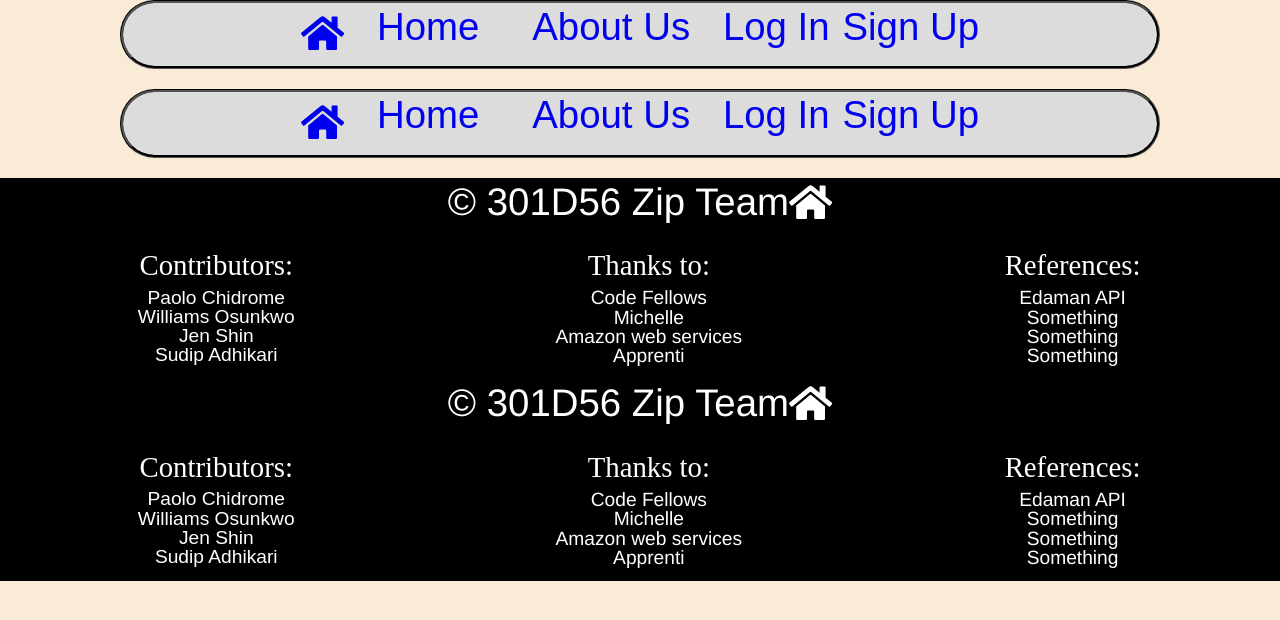
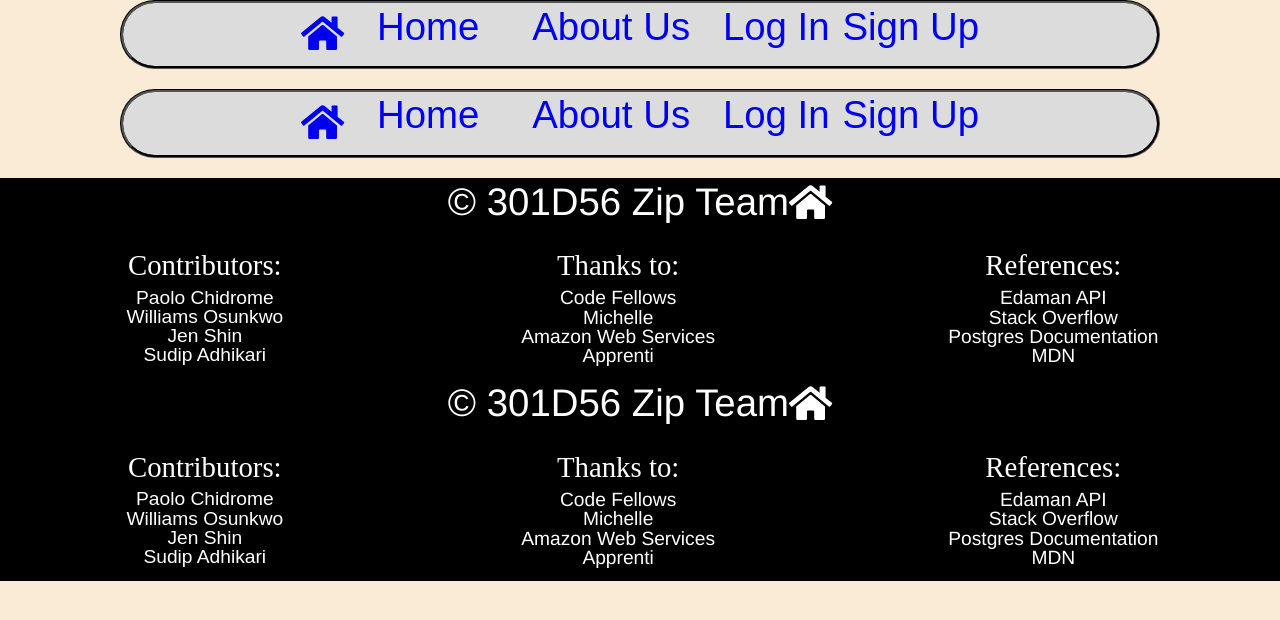
Before and after one commit to chidrome/recipes-client-side, a React (Create React App) app: page /allResults in a window 1280 px wide. Shown: the top 620 px of the page. Built offline with nearby package versions, Linux system fonts and the light colour scheme; the HTML template or start-up script is replaced by a standard one; a web font is replaced by a local one.

Commit message:
added route to see all, footer

```diff
--- a/src/components/FooterTitle.js
+++ b/src/components/FooterTitle.js
@@ -41,16 +41,16 @@ export default class FooterTitle extends Component {
             <p>Thanks to:</p>
             <li>Code Fellows</li>
             <li>Michelle</li>
-            <li>Amazon web services</li>
+            <li>Amazon Web Services</li>
             <li>Apprenti</li>
           </ul>
 
           <ul className = 'references'>
             <p>References:</p>
             <li>Edaman API</li>
-            <li>Something</li>
-            <li>Something</li>
-            <li>Something</li>
+            <li>Stack Overflow</li>
+            <li>Postgres Documentation</li>
+            <li>MDN</li>
           </ul>
 
         </div>
--- a/src/components/MoreDetails.js
+++ b/src/components/MoreDetails.js
@@ -27,9 +27,10 @@ class MoreDetails extends Component {
         <h3 className = 'resultTitle'>Health Labels</h3>
         <p className = 'prepPara'>{this.props.recipe.healthLabels}</p>
       </div>
+      <Link to="/allResults">See All Results</Link>
     </div>
     )
   }
 }
 
-export default MoreDetails
+export default MoreDetails;
```
